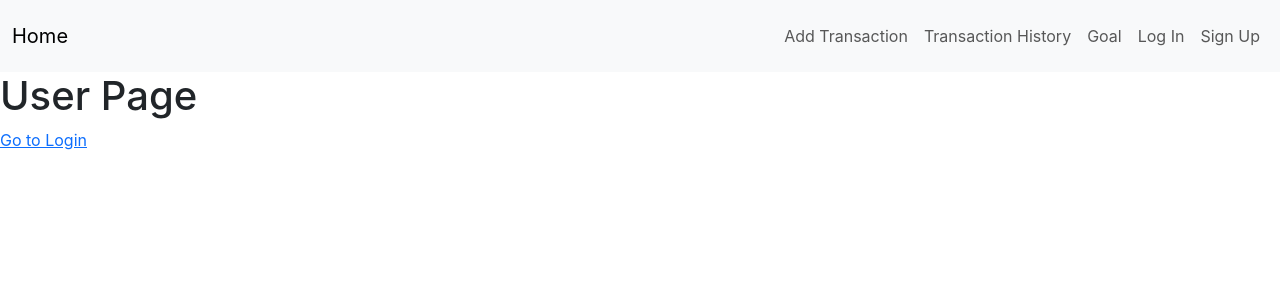
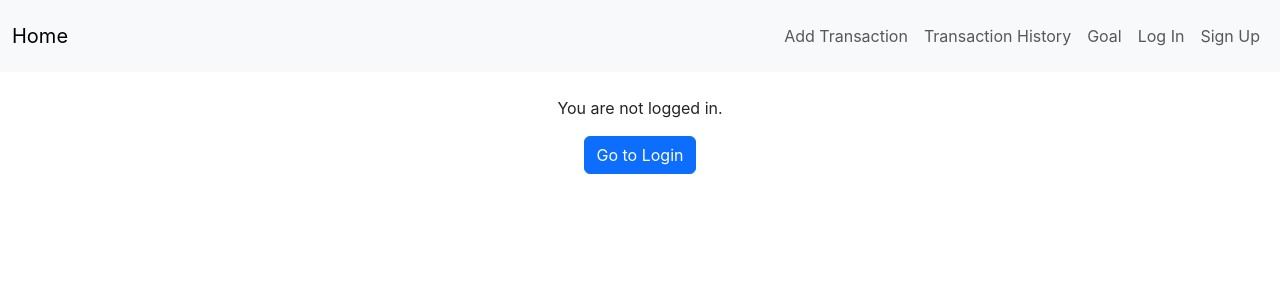
Before and after one commit to Kody-Eguchi/coin-tracker, a React (Create React App) app: page /user-page in a window 1280 px wide. Shown: the top 300 px of the page. Built offline with nearby package versions, Linux system fonts and the light colour scheme.

Commit message:
Add minimal styling to UserPage and UserProfile component

```diff
--- a/src/components/User/UserPage.js
+++ b/src/components/User/UserPage.js
@@ -7,15 +7,24 @@ function UserPage() {
   const { isLoggedIn, user, fetchUserData } = useAuth();
   useEffect(() => {
     fetchUserData();
+    // eslint-disable-next-line react-hooks/exhaustive-deps
   }, []);
   return (
-    <div>
-      <h1>User Page</h1>
-      {isLoggedIn && user ? (
-        <UserProfile />
-      ) : (
-        <Link to="/login">Go to Login</Link>
-      )}
+    <div className="container">
+      <div className="row justify-content-center">
+        <div className="col-12 col-sm-8 col-md-6 col-lg-4">
+          {isLoggedIn && user ? (
+            <UserProfile />
+          ) : (
+            <div className="text-center mt-4">
+              <p>You are not logged in.</p>
+              <Link to="/login" className="btn btn-primary">
+                Go to Login
+              </Link>
+            </div>
+          )}
+        </div>
+      </div>
     </div>
   );
 }
--- a/src/components/User/UserProfile.js
+++ b/src/components/User/UserProfile.js
@@ -4,10 +4,20 @@ import { useAuth } from "../../hooks/useAuth";
 function UserProfile() {
   const { user } = useAuth();
   return (
-    <div>
-      <h1>User Profile!!!</h1>
-      <p>{user.username}</p>
-      <p>{user.email}</p>
+    <div className="text-center">
+      <div className="card bg-light" style={{ maxWidth: "18rem" }}>
+        <div className="card-body">
+          <h5 className="card-title text-success">User Profile</h5>
+          <div className="mb-3">
+            <h4>Username:</h4>
+            <p className="user-info">{user.username}</p>
+          </div>
+          <div className="mb-3">
+            <h4>Email:</h4>
+            <p className="user-info">{user.email}</p>
+          </div>
+        </div>
+      </div>
     </div>
   );
 }
```
